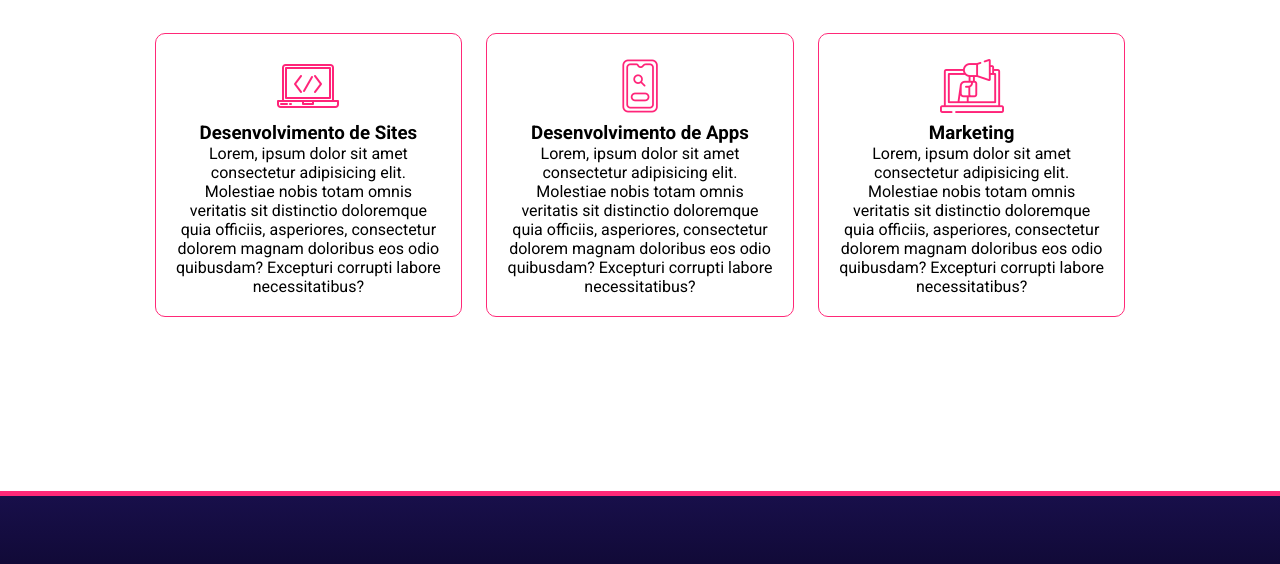
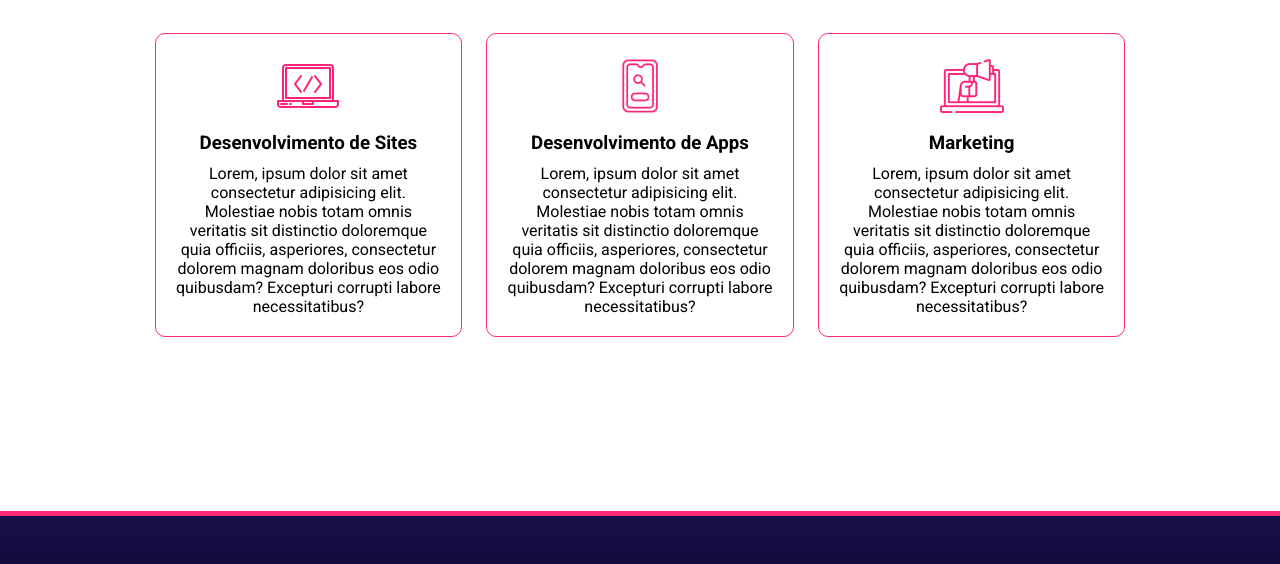
Before and after one commit to debaldi/site-responsivo-agencia, a plain HTML site: page index.html in a window 1280 px wide. Shown: the part 820-1384 px from the top of the page. Drawn offline with Linux system fonts and the light colour scheme.

Commit message:
Update style.css

```diff
--- a/css/style.css
+++ b/css/style.css
@@ -167,6 +167,9 @@ section h2{
 .card:hover .texto-oculto{
     display: block;
 }
+.card h3{
+    padding: 10px 0;
+}
 
 /* FOOTER */
 footer{
```
